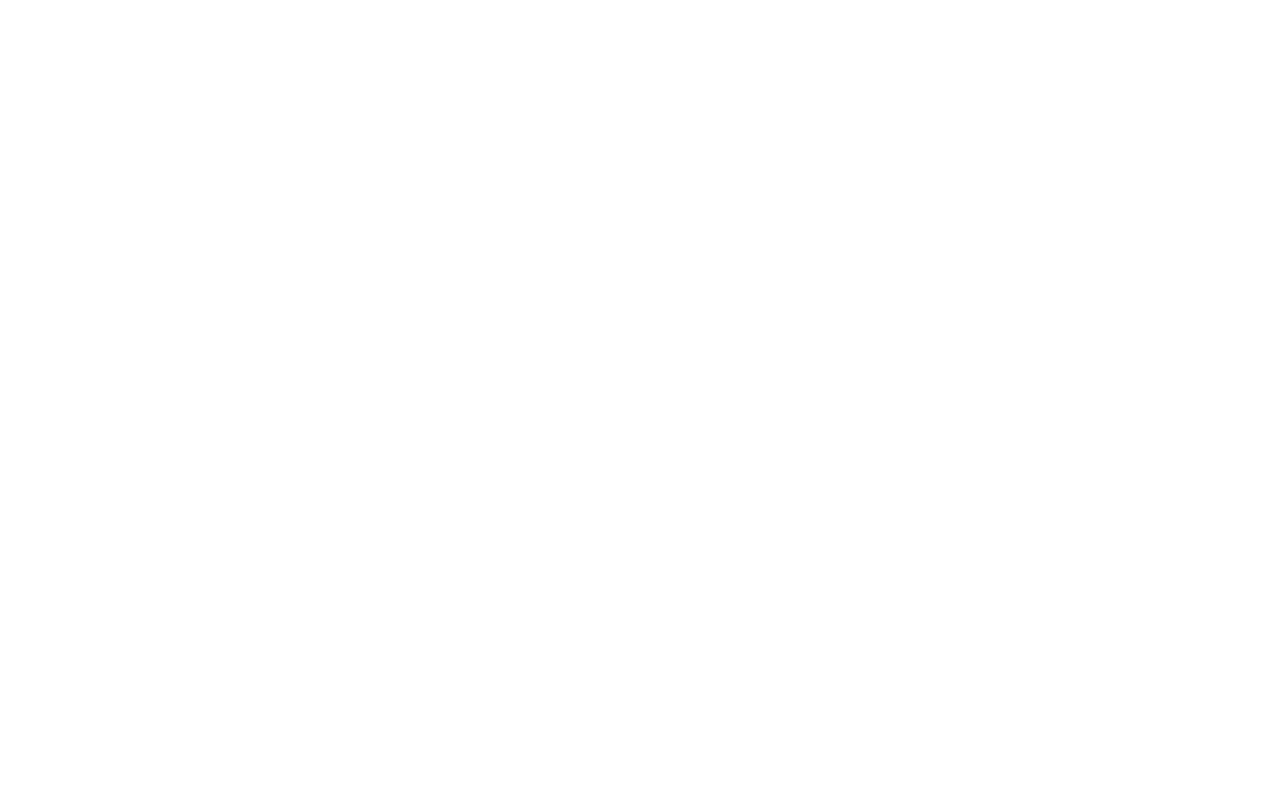
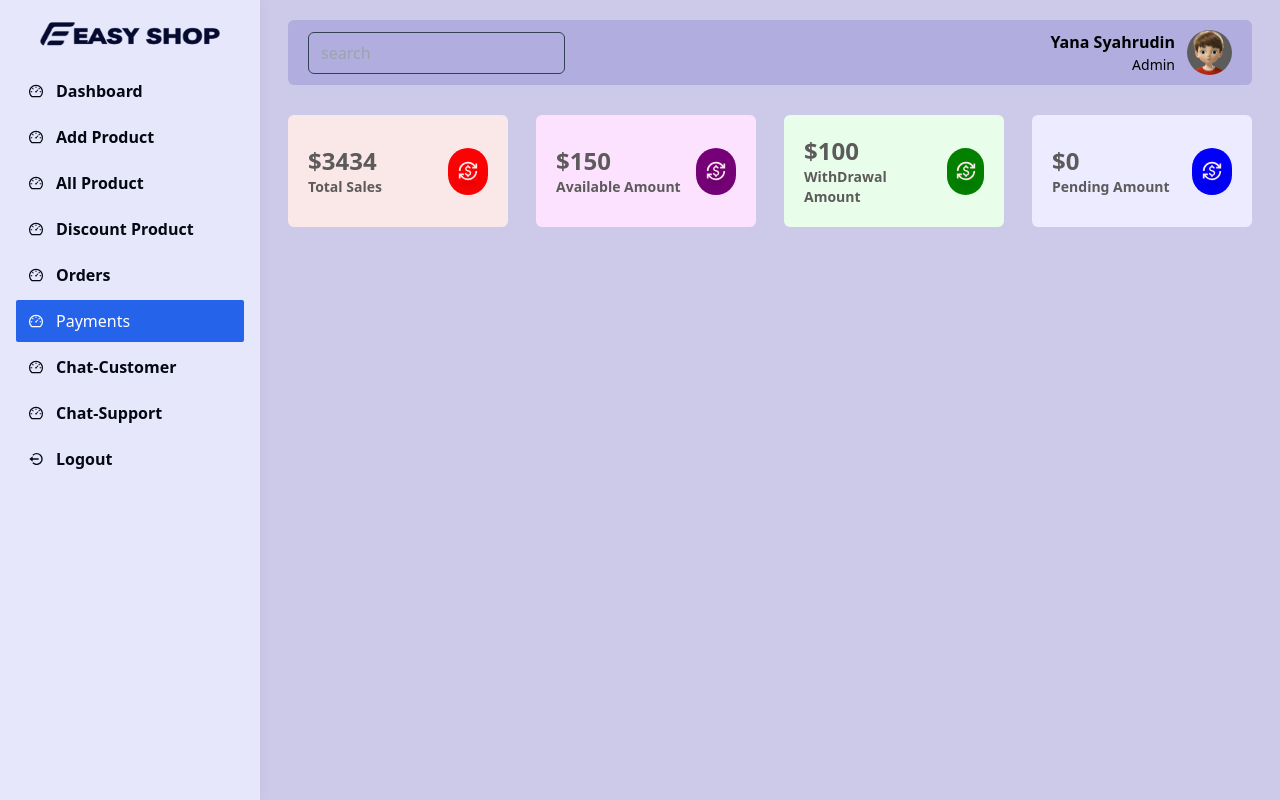
Before and after one commit to yanasyahrudin/ecomm-easyshop-dboard, a React (Create React App) app: page /seller/dashboard/payments in a window 1280 px wide. Before the commit this address had no page. Built offline with nearby package versions, Linux system fonts and the light colour scheme.

Commit message:
orders and payments page design part 2

```diff
--- a/src/router/routes/sellerRoutes.js
+++ b/src/router/routes/sellerRoutes.js
@@ -5,6 +5,7 @@
 const Products = lazy(()=> import('../../views/seller/Products'))
 const DiscountProducts = lazy(()=> import('../../views/seller/DiscountProducts'))
 const Orders = lazy(()=> import('../../views/seller/Orders'))
+const Paymnets = lazy(()=> import('../../views/seller/Paymnets'))
 
 export const sellerRoutes = [
     {
@@ -37,4 +38,9 @@
         element: <Orders/>,
         ability: ['seller']
     },
+    {
+        path: '/seller/dashboard/payments',
+        element: <Paymnets/>,
+        ability: ['seller']
+    },
 ]
--- /dev/null
+++ b/src/views/seller/Paymnets.jsx
@@ -0,0 +1,56 @@
+/** @format */
+
+import React from "react";
+import { MdCurrencyExchange } from "react-icons/md";
+
+
+const Paymnets = () => {
+  return (
+    <div className="px-2 md:px-7 py-5">
+      <div className="w-full grid grid-cols-1 sm-grid-cols-2 md:grid-cols-2 lg:grid-cols-4 gap-7 ">
+        <div className="flex justify-between items-center p-5 bg-[#fae8e8]  rounded-md gap-3">
+          <div className="flex flex-col justify-start items-start text-[#5c5a5a]">
+            <h2 className="text-2xl font-bold ">$3434</h2>
+            <span className="text-sm font-bold">Total Sales</span>
+          </div>
+          <div className="w-[40px] h-[47px] rounded-full bg-[#fa0305] flex justify-center items-center text-xl">
+            <MdCurrencyExchange className="text-[#fae8e8] shadow-lg" />
+          </div>
+        </div>
+
+        <div className="flex justify-between items-center p-5 bg-[#fde2ff]  rounded-md gap-3">
+          <div className="flex flex-col justify-start items-start text-[#5c5a5a]">
+            <h2 className="text-2xl font-bold ">$150</h2>
+            <span className="text-sm font-bold">Available Amount</span>
+          </div>
+          <div className="w-[40px] h-[47px] rounded-full bg-[#760077] flex justify-center items-center text-xl">
+            <MdCurrencyExchange className="text-[#fae8e8] shadow-lg" />
+          </div>
+        </div>
+
+        <div className="flex justify-between items-center p-5 bg-[#e9feea]  rounded-md gap-3">
+          <div className="flex flex-col justify-start items-start text-[#5c5a5a]">
+            <h2 className="text-2xl font-bold ">$100</h2>
+            <span className="text-sm font-bold">WithDrawal Amount</span>
+          </div>
+          <div className="w-[40px] h-[47px] rounded-full bg-[#038000] flex justify-center items-center text-xl">
+            <MdCurrencyExchange className="text-[#fae8e8] shadow-lg" />
+          </div>
+        </div>
+
+        <div className="flex justify-between items-center p-5 bg-[#ecebff]  rounded-md gap-3">
+          <div className="flex flex-col justify-start items-start text-[#5c5a5a]">
+            <h2 className="text-2xl font-bold ">$0</h2>
+            <span className="text-sm font-bold">Pending Amount</span>
+          </div>
+
+          <div className="w-[40px] h-[47px] rounded-full bg-[#0200f8] flex justify-center items-center text-xl">
+            <MdCurrencyExchange className="text-[#fae8e8] shadow-lg" />
+          </div>
+        </div>
+      </div>
+    </div>
+  );
+};
+
+export default Paymnets;
```
